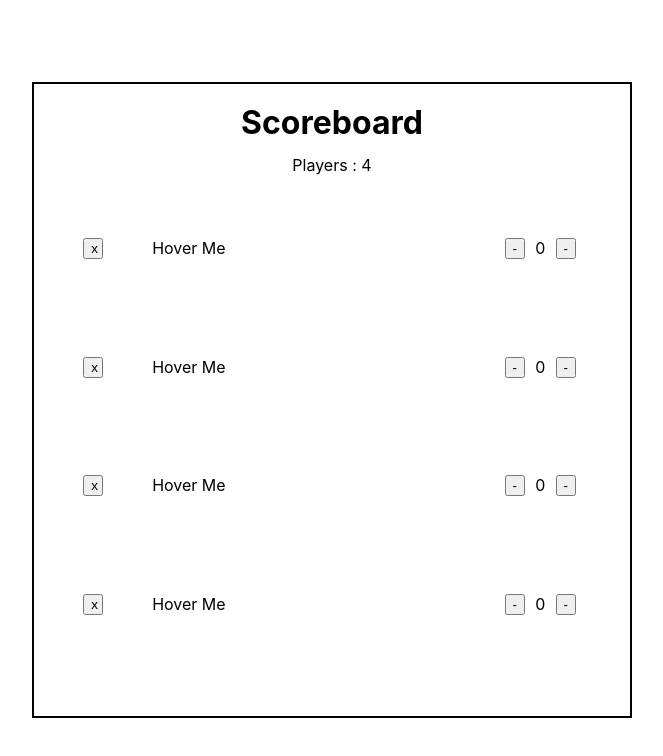
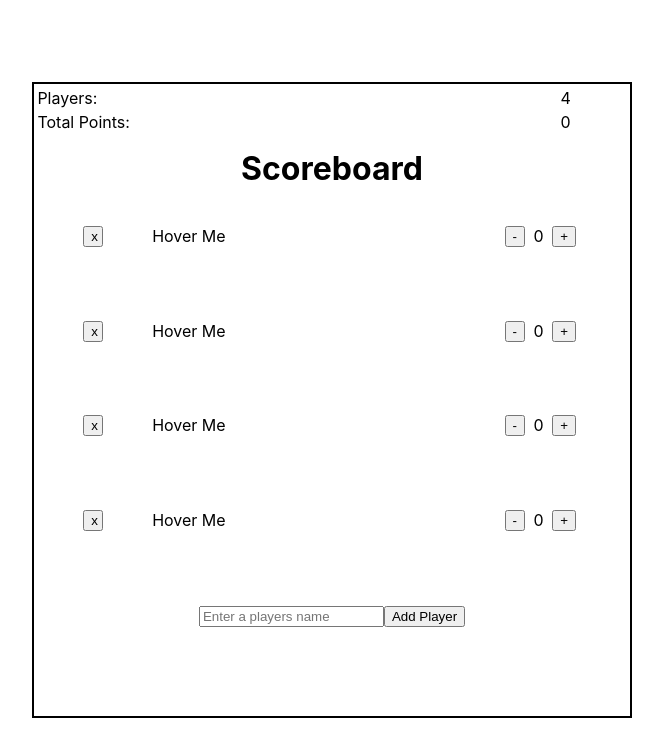
Before and after one commit to Jones100/Boxlife, a React (Create React App) app: page / in a window 1280 px wide. Shown: the top 756 px of the page, without its empty margins (308-971 px from the left). Built offline with nearby package versions, Linux system fonts and the light colour scheme.

Commit message:
created Stats and AddPlayerForm components

```diff
--- /dev/null
+++ b/src/AddPlayerForm.js
@@ -0,0 +1,32 @@
+import React, {Component} from "react";
+
+class AddPlayerForm extends Component {
+	state = {
+		value: ""
+	}
+
+	handleValueChange = (e) => {
+		this.setState({value: e.target.value});
+	}
+
+	render() {
+		console.log(this.state.value)
+		return (
+			<form>
+				<input
+					type = "text"
+					value = {this.state.value}
+					onChange = {this.handleValueChange}
+					placeholder = "Enter a players name"
+				/>
+
+				<input
+					type = "submit"
+					value = "Add Player"
+				/>
+			</form>
+		);
+	}
+}
+
+export default AddPlayerForm;
--- a/src/App.js
+++ b/src/App.js
@@ -2,6 +2,7 @@
 import Header from "./Header";
 import Player from "./Player";
 import Counter from "./Counter";
+import AddPlayerForm from "./AddPlayerForm";
 import "./App.css";
 
 class App extends Component {
@@ -53,10 +54,10 @@
 			// This can be named anything
 
 			handleScoreChange = (index, change) => {
-				// this.setState(prevState => ({
-				// 	score: prevState.score
-				// }));
-				console.log('index: ' + index, 'change: ' + change);
+				this.setState(prevState => ({
+					score: prevState.players[index].score += change
+				}));
+				console.log(change)
 			}
 
 			handleRemovePlayer = (id) => {
@@ -77,7 +78,8 @@
 
 								<div className = "header-container">
 									<Header title = "Scoreboard"
-													totalPlayers = {this.state.players.length} />
+													players = {this.state.players}
+										/>
 								</div>
 
 								<div className = "scoreboard-players-container">
@@ -92,6 +94,7 @@
 															removePlayer = {this.handleRemovePlayer}
 											/>
 										)}
+										<AddPlayerForm />
 									</div>
 								</div>
 							</div>
--- a/src/Counter.js
+++ b/src/Counter.js
@@ -9,7 +9,7 @@
 			<div className="counter">
 				<button className="counter-action-decrement" onClick = {() => props.changeScore(index, -1)}> -  </button>
 				<div className="counter-score"> {props.score} </div>
-				<button className="counter-action-increment" onClick={() => props.changeScore(index, 1)}> -  </button>
+				<button className="counter-action-increment" onClick={() => props.changeScore(index, 1)}> + </button>
 			</div>
 		</div>
 	);
--- a/src/Header.js
+++ b/src/Header.js
@@ -1,12 +1,13 @@
 import React, {Component} from "react";
+import Stats from "./Stats";
 
 const Header = (props) => {
 	return (
 		<header className="header">
+			{/* <div className="total-players"> */}
+			<Stats players = {props.players} />
 			<h1 className="h1"> {props.title} </h1>
-			<div className="total-players">
-				Players : {props.totalPlayers}
-			</div>
+			{/* </div> */}
 		</header>
 	);
 }
--- /dev/null
+++ b/src/Stats.js
@@ -0,0 +1,27 @@
+import React, {Component} from "react";
+
+const Stats = (props) => {
+
+	const totalPlayers = props.players.length;
+	const totalPoints = props.players.reduce((total, player) => {
+		return total + player.score;
+	}, 0);
+
+	return (
+		<table>
+			<tbody>
+				<tr>
+					<td> Players: </td>
+					<td> {totalPlayers} </td>
+				</tr>
+
+				<tr>
+					<td> Total Points: </td>
+					<td> {totalPoints} </td>
+				</tr>
+			</tbody>
+		</table>
+	)
+}
+
+export default Stats;
```
